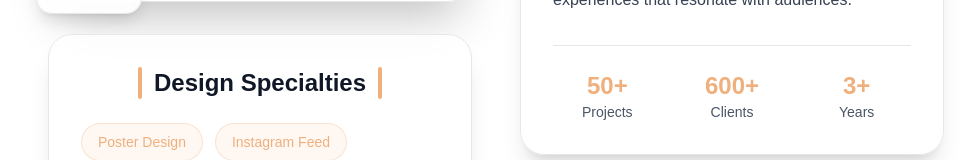
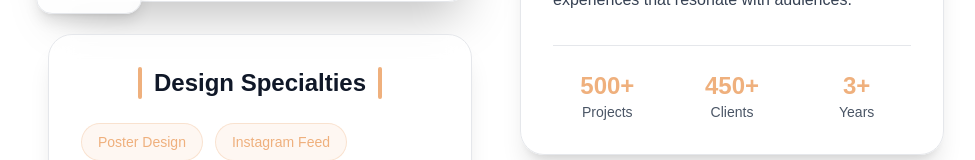
Before and after one commit to ardhikaxx/portofolio-atika, a Next.js app: page / in a window 1280 px wide. Shown: the part 1563-1723 px from the top of the page, without its empty margins (144-1119 px from the left). Built offline with nearby package versions, Linux system fonts and the light colour scheme.

Commit message:
fix(about) perbaikan pada halaman about

```diff
--- a/app/page/about.tsx
+++ b/app/page/about.tsx
@@ -151,11 +151,11 @@
 
                             <div className="grid grid-cols-3 gap-4 mt-8 pt-6 border-t border-gray-200">
                                 <div className="text-center">
-                                    <div className="text-2xl font-bold text-[#EFB07D]">50+</div>
+                                    <div className="text-2xl font-bold text-[#EFB07D]">500+</div>
                                     <div className="text-sm text-gray-600 font-medium">Projects</div>
                                 </div>
                                 <div className="text-center">
-                                    <div className="text-2xl font-bold text-[#EFB07D]">600+</div>
+                                    <div className="text-2xl font-bold text-[#EFB07D]">450+</div>
                                     <div className="text-sm text-gray-600 font-medium">Clients</div>
                                 </div>
                                 <div className="text-center">
```
